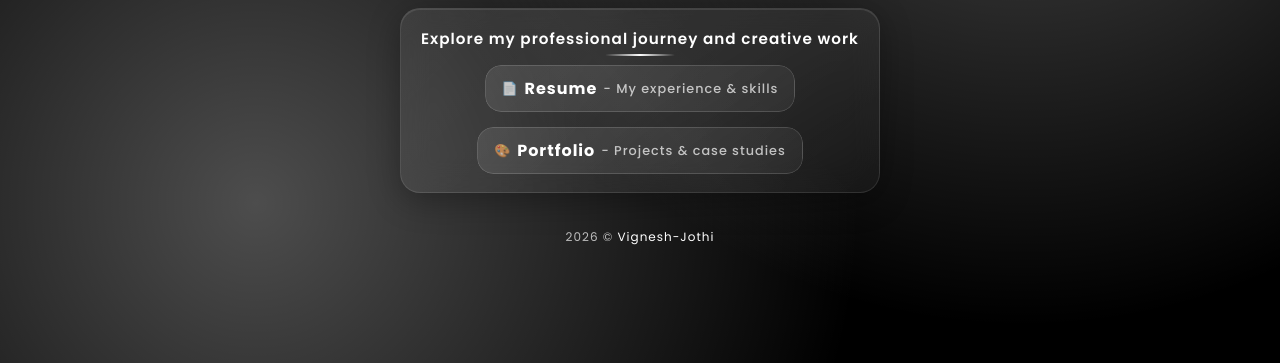
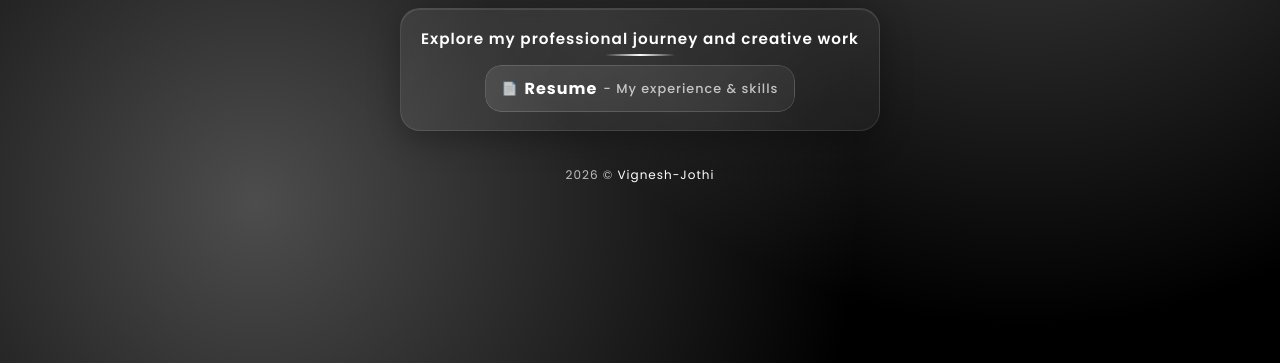
Before and after one commit to Vignesh-Jothi/LinkTree, a plain HTML site: page index.html in a window 1280 px wide. Shown: the part 437-800 px from the top of the page. Drawn offline with nearby package versions, Linux system fonts and the light colour scheme.

Commit message:
deploy: 23239c3234aeb495dd91ddbe1a6e6cfcb6ce8eed

```diff
--- a/index.html
+++ b/index.html
@@ -74,9 +74,9 @@
                 <span class="stat-item">
                     <a href="https://flowcv.com/resume/7m6t44q53p" target="_blank" class="resume-link">📄 <strong>Resume</strong> - My experience & skills</a>
                 </span>
-                <span class="stat-item">
+                <!-- <span class="stat-item">
                     <a href="https://vignesh-jothi.github.io/portfolio/" target="_blank" class="resume-link">🎨 <strong>Portfolio</strong> - Projects & case studies</a>
-                </span>
+                </span> -->
             </div>
         </div>
 
```
